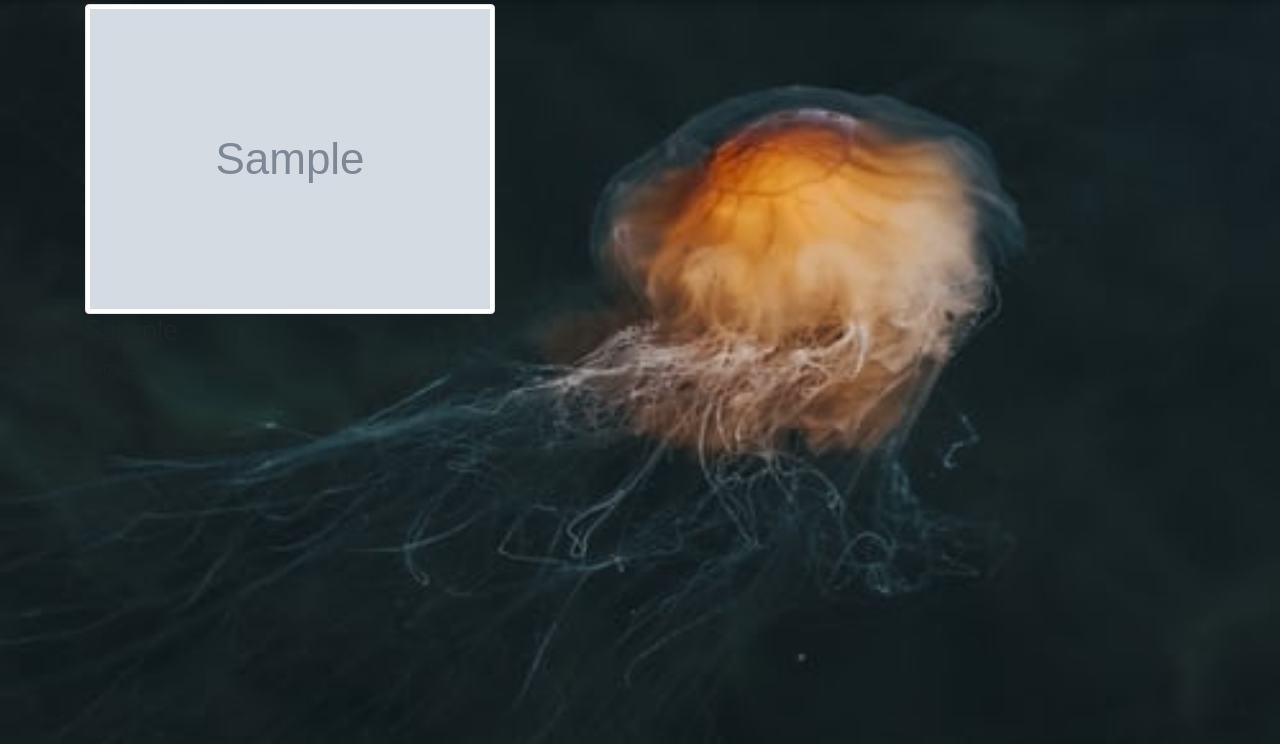
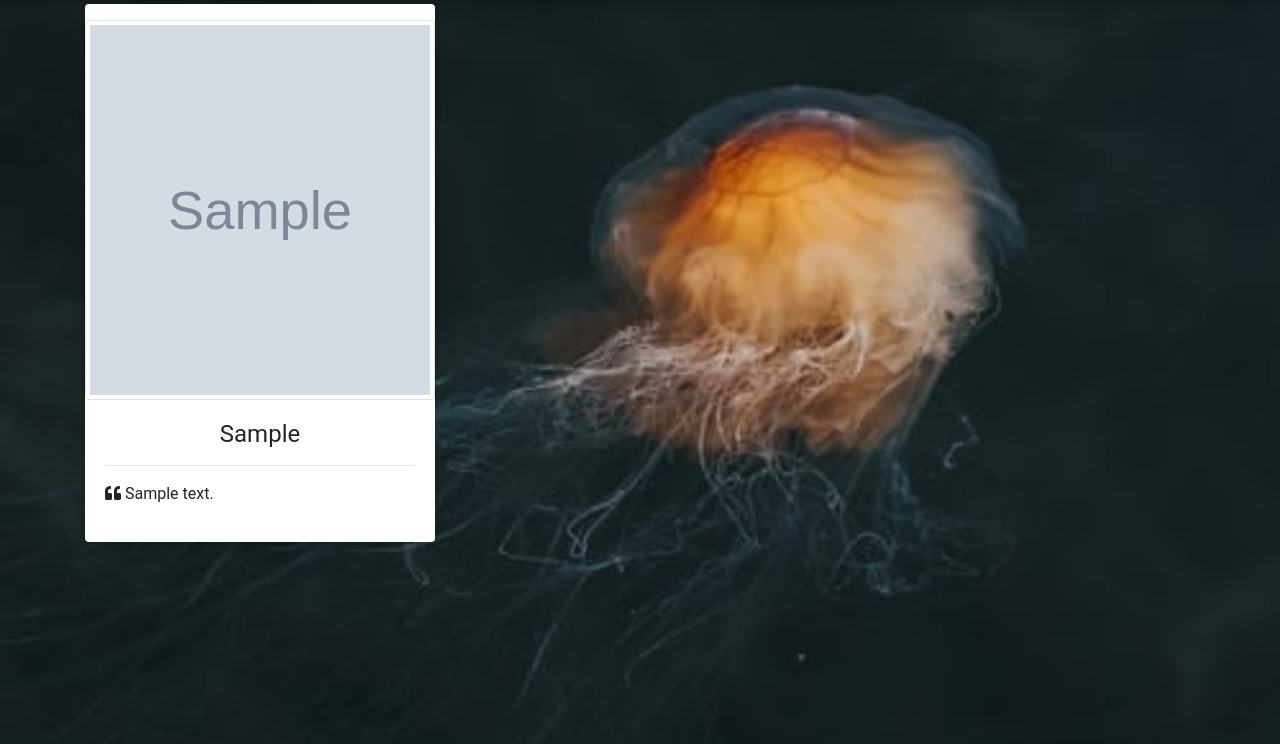
Before and after one commit to wangechimk/pitch-app, a Flask app: template app/templates/profile/profile.html in a window 1280 px wide. Shown: the part 56-800 px from the top of the page. Run offline with Flask 2, Linux system fonts and the light colour scheme; the template is opened without the code that fills it: values that come from a table or form of the project are taken from there, others are empty; tables that the repository leaves empty hold one stand-in row (values such as "Sample post"); grey boxes marked "Sample" are stand-in pictures; some libraries are stand-ins or nearby versions.

Commit message:
update user profile

```diff
--- a/app/__init__.py
+++ b/app/__init__.py
@@ -3,6 +3,7 @@ from config import config_options
 from flask_login import LoginManager
 from flask_bootstrap import Bootstrap
 from flask_sqlalchemy import SQLAlchemy
+from flask_uploads import UploadSet, configure_uploads, IMAGES
 
 app = Flask(__name__)
 app.static_folder = 'static'
@@ -11,11 +12,13 @@ bootstrap = Bootstrap()
 login_manager = LoginManager()
 login_manager.session_protection = 'strong'
 login_manager.load_view = 'auth.login'
+photos = UploadSet('photos', IMAGES)
 
 
 def create_app(config_name):
     app.config.from_object(config_options[config_name])
     config_options[config_name].init_app(app)
+    configure_uploads(app, photos)
     from .auth import auth as authentication_blueprint
     from .main import main as main_blueprint
     #
--- a/app/auth/views.py
+++ b/app/auth/views.py
@@ -23,6 +23,6 @@ def signup():
     form = RegForm()
     if form.validate_on_submit():
         user = User(email=form.email.data, username=form.username.data, password=form.password.data)
-        user.save()
+        user.save_u()
         return redirect(url_for('auth.login'))
     return render_template('auth/signup.html', r_form=form)
--- a/app/models.py
+++ b/app/models.py
@@ -11,7 +11,7 @@ class User(db.Model, UserMixin):
     secure_password = db.Column(db.String(255), nullable=False)
     pitches = db.relationship('Pitch', backref='user', lazy='dynamic')
     bio = db.Column(db.String(255))
-    profile_pic = db.Column(db.String())
+    profile_pic_path = db.Column(db.String())
 
     @classmethod
     def get_comments(cls, pitch_id):
@@ -19,7 +19,7 @@ class User(db.Model, UserMixin):
 
         return comments
 
-    def save(self):
+    def save_u(self):
         db.session.add(self)
         db.session.commit()
 
--- a/app/templates/profile/profile.html
+++ b/app/templates/profile/profile.html
@@ -3,28 +3,54 @@
 {% block content %}
 <div class="container">
 <div class="row">
-  <div class="col-md-5">
-    {% if user.profile_pic %}
-    <img src="{{url_for('static',filename=user.profile_pic)}}" alt="" class="img-thumbnail">
+  <div class="col-md-4">
+    <div class="card testimonial-card">
+        <div class="purple-gradient color-block mb-3"></div>
+        <div class="avatar mx-auto white">
+                {% if user.profile_pic_path %}
+                <img src="{{url_for('static',filename=user.profile_pic_path)}}" class=" card-img-top img-thumbnail" alt="woman avatar" style="height: 380px">
+
+                <!-- <img src="" alt="" class="img-thumbnail"> -->
+
                 {%else%}
                 <p>No profile picture</p>
+
                 {% endif %}
-    <h3> {{user.username| capitalize}} </h3>
+        </div>
+        <div class="card-body">
+            <h4 class="card-title text-center"> {{user.username| capitalize}}</h4>
+            <hr>
             {% if user.bio %}
-      <p> {{user.bio}}</p>
+                <p><i class="fas fa-quote-left"></i> {{user.bio}}</p>
             {%else%}
             <p> {{user.username| capitalize}} has no bio </p>
             {% endif %}
-
             {% if user == current_user %}
             <a href="{{url_for('main.updateprofile',name=user.username)}}">Edit profile</a>
             {% endif %}
         </div>
+    </div>
+    <div class="col-md-4">
+        <h3> </h3>
 
+
+
+  </div>
+  <div class="col-md-4">
         <div class="col-md-4">
 
 
+                    {% if user == current_user %}
+                <form  action="{{url_for('main.update_pic',name=user.username)}}" method="post" enctype = "multipart/form-data">
+
+                  <input type="file"  name="photo" class="form-control" required>
+                  <input type="submit">
+                </form>
+                  {% endif %}
               </div>
   </div>
 </div>
+</div>
+</div>
+
 {% endblock %}
--- a/config.py
+++ b/config.py
@@ -6,6 +6,7 @@ class Config:
     SECRET_KEY = os.urandom(32)
     SQLALCHEMY_DATABASE_URI = os.environ.get('SQLALCHEMY_DATABASE_URI','postgresql+psycopg2://michellewangechi:Rosemary70@localhost/pitchapp')
     SQLALCHEMY_TRACK_MODIFICATIONS = False
+    UPLOADED_PHOTOS_DEST = 'app/static/photos'
 
     @staticmethod
     def init_app(app):
```
Also changed, not shown: app/main/views.py (+13 -1 lines), migrations/versions/d64a89476e60_update_profile_migration.py (added, +30 -0 lines). Lines whose indentation alone changed are shown as unchanged.
